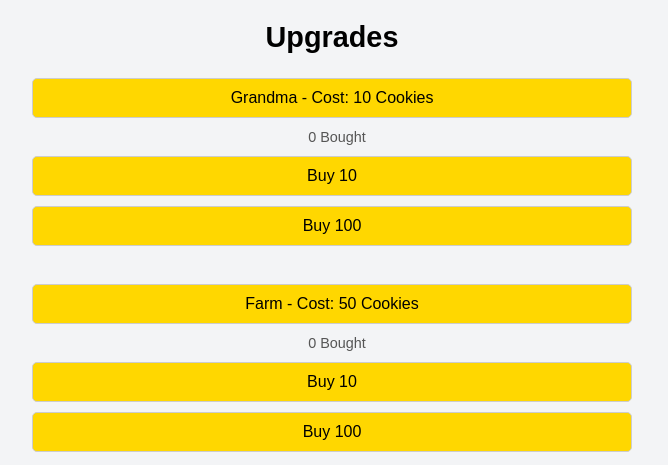
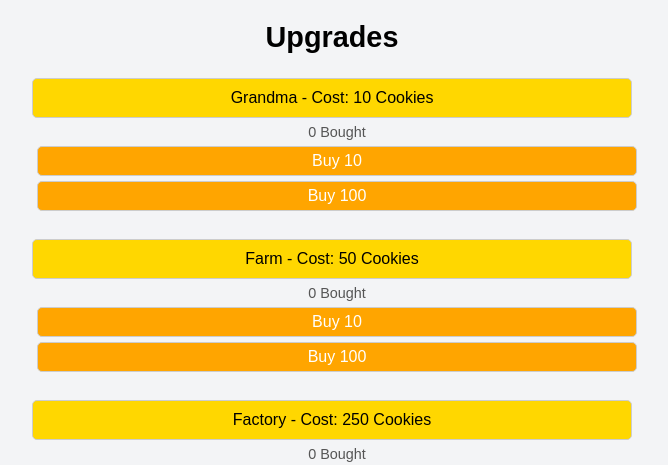
Before and after one commit to Monkey-0000/Monkey-0000.github.io, a plain HTML site: page index.html in a window 1280 px wide. Shown: the part 307-772 px from the top of the page, without its empty margins (308-976 px from the left). Drawn offline with Linux system fonts and the light colour scheme.

Commit message:
Update styles.css

```diff
--- a/styles.css
+++ b/styles.css
@@ -57,3 +57,21 @@ h1 {
   color: #555;
   margin-left: 10px;
 }
+
+.upgrades button {
+  margin: 5px 0;
+}
+
+.upgrades .bulk-buy {
+  background-color: #ffa500;
+  color: white;
+  border: 1px solid #ccc;
+  border-radius: 5px;
+  margin-left: 5px;
+  padding: 5px 10px;
+  cursor: pointer;
+}
+
+.upgrades .bulk-buy:hover {
+  background-color: #ff8c00;
+}
```
